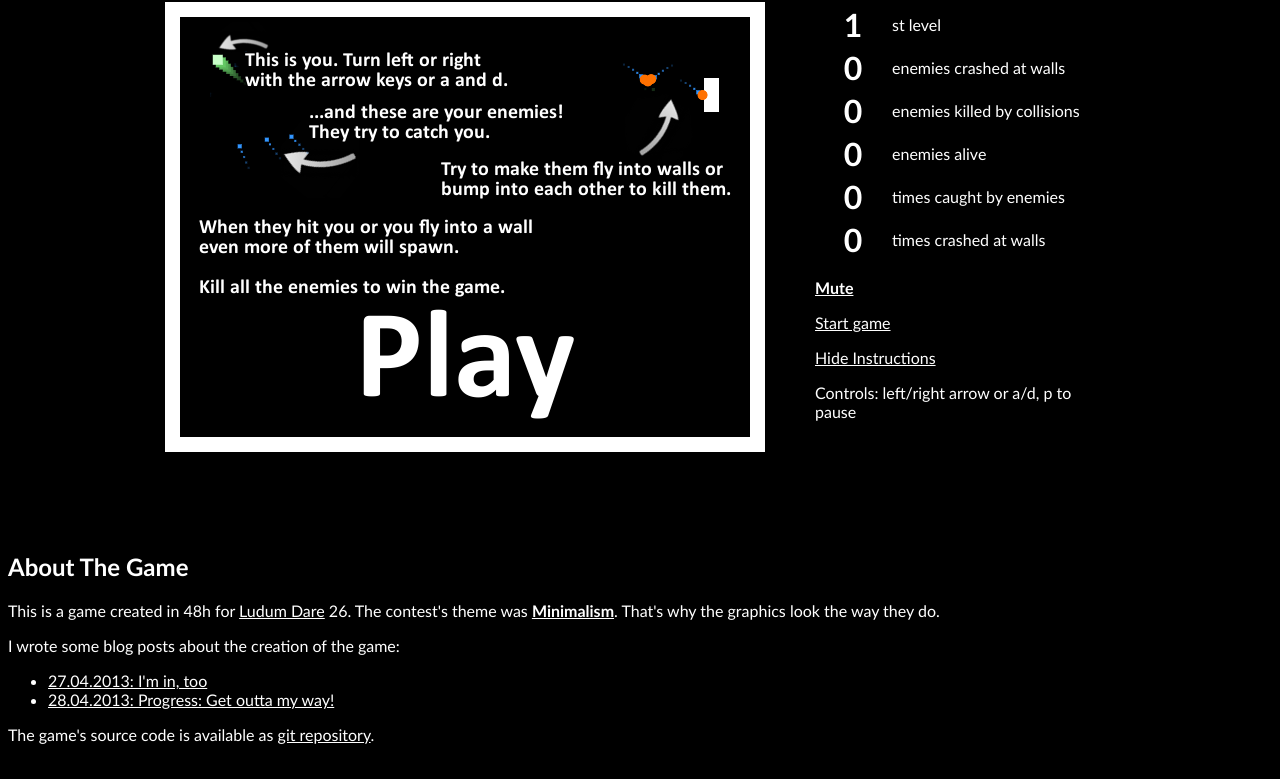
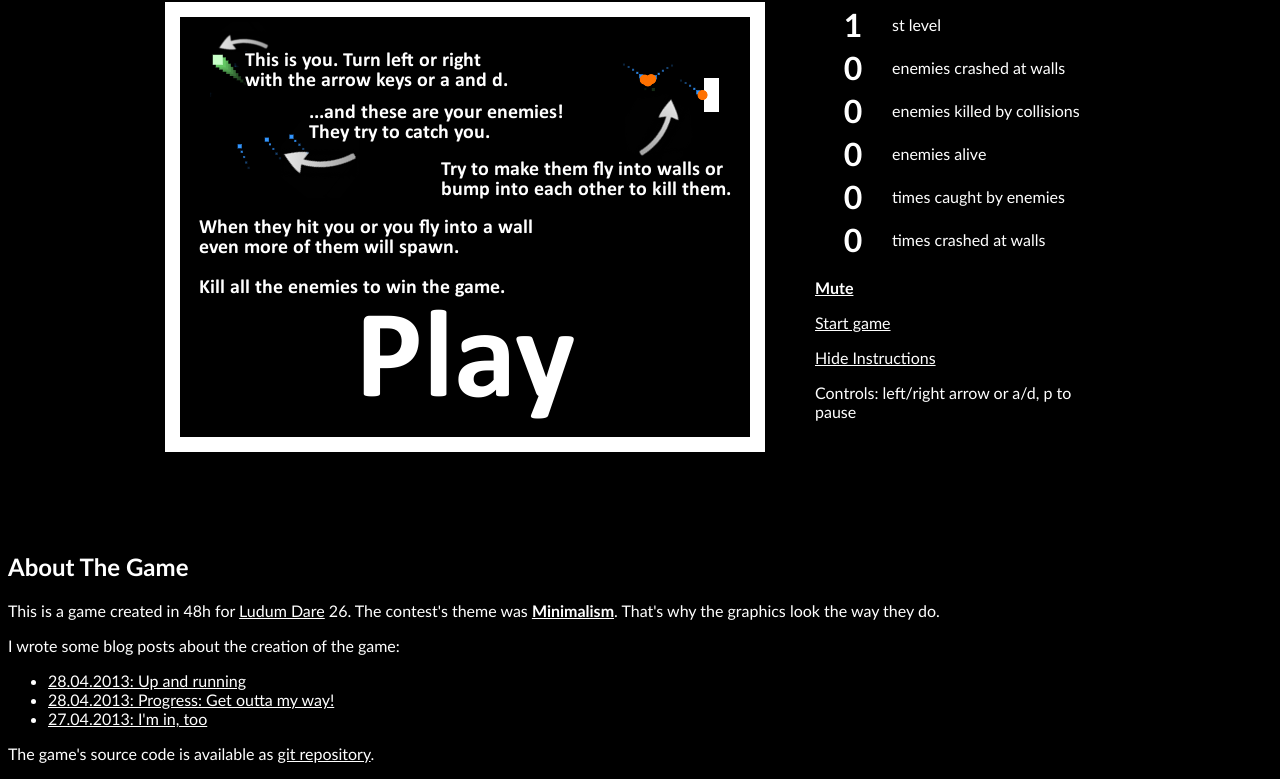
Before and after one commit to stoman/LudumDare26, a plain HTML site: page htdocs/index.html in a window 1280 px wide. Shown: the part 134-913 px from the top of the page. Drawn offline with nearby package versions, Linux system fonts and the light colour scheme.

Commit message:
add some levels and a blog post

```diff
--- a/htdocs/index.html
+++ b/htdocs/index.html
@@ -108,11 +108,14 @@
 		<p>I wrote some blog posts about the creation of the game:</p>
 		<ul>
 			<li><a
-				href="http://www.ludumdare.com/compo/2013/04/27/im-in-too-37/"
-				target="_blank">27.04.2013: I'm in, too</a></li>
+				href="http://www.ludumdare.com/compo/2013/04/28/up-and-running-3/"
+				target="_blank">28.04.2013: Up and running</a></li>
 			<li><a
 				href="http://www.ludumdare.com/compo/2013/04/28/progress-get-outta-my-way/"
 				target="_blank">28.04.2013: Progress: Get outta my way!</a></li>
+			<li><a
+				href="http://www.ludumdare.com/compo/2013/04/27/im-in-too-37/"
+				target="_blank">27.04.2013: I'm in, too</a></li>
 		</ul>
 		<p>
 			The game's source code is available as <a
--- a/htdocs/js/main.js
+++ b/htdocs/js/main.js
@@ -83,11 +83,30 @@ $(function() {
 		penaltyEnemy : 1,
 		playerAgility : 0.1,
 		playerSpeed : 2,
-		text : 'Your enemies can\'t corner sharply, smash them at the walls!',
+		text : 'You stole a potato from the local supermarket. Fortunately, the guards are not that agile and can\'t corner sharply (Who expects somebody to steal potatoes?). Make them run against a wall to escape and enjoy your tasteful potato!',
 		walls : [new Wall(0, 0, 15, canvas.height),// left
 		new Wall(canvas.width - 15, 0, canvas.width, canvas.height),// right
 		new Wall(0, 0, canvas.width, 15),// top
-		new Wall(0, canvas.height - 15, canvas.width, canvas.height)// bottom
+		new Wall(0, canvas.height - 15, canvas.width, canvas.height),// bottom
+		],
+		winFrames : 30
+	    },
+	    {// level 2
+		backgroundIndex : 0,
+		enemyAgilityBase : 0.04,
+		enemyAgilityRandom : 0.03,
+		enemySpeedBase : 3,
+		enemySpeedRandom : 1,
+		initialEnemies : 25,
+		penaltyWall : 1,
+		penaltyEnemy : 1,
+		playerAgility : 0.1,
+		playerSpeed : 2,
+		text : 'You escaped, but now they are warned! Sadly, you stole only one potato and are therefore still hungry. Get some more potatoes this time, but be aware that the guards got better and brought some colleagues. Afterwards you may finish lunch and take a trip down memory lane.',
+		walls : [new Wall(0, 0, 15, canvas.height),// left
+		new Wall(canvas.width - 15, 0, canvas.width, canvas.height),// right
+		new Wall(0, 0, canvas.width, 15),// top
+		new Wall(0, canvas.height - 15, canvas.width, canvas.height),// bottom
 		],
 		winFrames : 30
 	    },
@@ -95,14 +114,14 @@ $(function() {
 		backgroundIndex : 1,
 		enemyAgilityBase : 0.04,
 		enemyAgilityRandom : 0.03,
-		enemySpeedBase : 3,
+		enemySpeedBase : 4,
 		enemySpeedRandom : 1,
 		initialEnemies : 50,
 		penaltyWall : 1,
 		penaltyEnemy : 1,
 		playerAgility : 0.1,
 		playerSpeed : 2,
-		text : 'Maybe you can also crash them in the middle...',
+		text : 'You have always been stealing. Long time ago you began shoplifting lollipops. The guards were faster, but there were also some buildings around. The corners saved you more than just once...',
 		walls : [
 			new Wall(0, 0, 15, canvas.height),// left
 			new Wall(canvas.width - 15, 0, canvas.width,
@@ -112,6 +131,44 @@ $(function() {
 				canvas.height),// bottom
 			new Wall(canvas.width / 3, canvas.height / 3,
 				2 * canvas.width / 3, 2 * canvas.height / 3)// middle
+		],
+		winFrames : 30
+	    },
+	    {// level 2
+		backgroundIndex : 1,
+		enemyAgilityBase : 0.04,
+		enemyAgilityRandom : 0.03,
+		enemySpeedBase : 4,
+		enemySpeedRandom : 1,
+		initialEnemies : 100,
+		penaltyWall : 1,
+		penaltyEnemy : 1,
+		playerAgility : 0.1,
+		playerSpeed : 3,
+		text : 'You got better over time and began to look for more expensive things. Once you stole a laptop from some nerds. They were hard working as under time pressure. Don\'t know what the abbreviation on their screen meant...',
+		walls : [
+			new Wall(0, 0, 15, canvas.height),// left
+			new Wall(canvas.width - 15, 0, canvas.width,
+				canvas.height),// right
+			new Wall(0, 0, canvas.width, 15),// top
+			new Wall(0, canvas.height - 15, canvas.width,
+				canvas.height),// bottom
+			new Wall(125, 175, 145, 275),// L1 (left)
+			new Wall(125, 255, 195, 275),// L2 (bottom)
+			new Wall(215, 175, 235, 275),// D1 (left)
+			new Wall(215, 255, 285, 275),// D2 (bottom)
+			new Wall(265, 175, 285, 275),// D3 (right)
+			new Wall(215, 175, 285, 195),// D4 (top)
+			new Wall(315, 215, 335, 275),// 21 (left)
+			new Wall(315, 255, 385, 275),// 22 (bottom)
+			new Wall(365, 175, 385, 235),// 23 (right)
+			new Wall(315, 175, 385, 195),// 24 (top)
+			new Wall(315, 215, 385, 235),// 25 (middle)
+			new Wall(405, 175, 425, 275),// 21 (left)
+			new Wall(405, 255, 475, 275),// 22 (bottom)
+			new Wall(455, 215, 475, 275),// 23 (right)
+			new Wall(405, 175, 475, 195),// 24 (top)
+			new Wall(405, 215, 475, 235),// 25 (middle)
 		],
 		winFrames : 30
 	    },
@@ -126,7 +183,7 @@ $(function() {
 		penaltyEnemy : 1,
 		playerAgility : 0.1,
 		playerSpeed : 4,
-		text : 'They learned how to turn their steering wheels! We need to move very close to the walls.',
+		text : '[add text] They learned how to turn their steering wheels! We need to move very close to the walls.',
 		walls : [new Wall(0, 0, 15, canvas.height),// left
 		new Wall(canvas.width - 15, 0, canvas.width, canvas.height),// right
 		new Wall(0, 0, canvas.width, 15),// top
@@ -269,8 +326,8 @@ function loadLevel() {
 
 function startGame() {
     if(readyToStart && !won) {
-    	//hide instructions
-    	hideInstructions();
+	// hide instructions
+	hideInstructions();
 
 	// add cronjobs
 	currentCronjobs.push(setInterval(draw, 30));
@@ -345,7 +402,7 @@ function restartGame() {
 	// load new level
 	loadLevel();
 
-	//refresh stats
+	// refresh stats
 	refreshStats();
     }
 }
```
Also changed, not shown: screenshots/20130428_ld26level.png (added), 1 other file.
